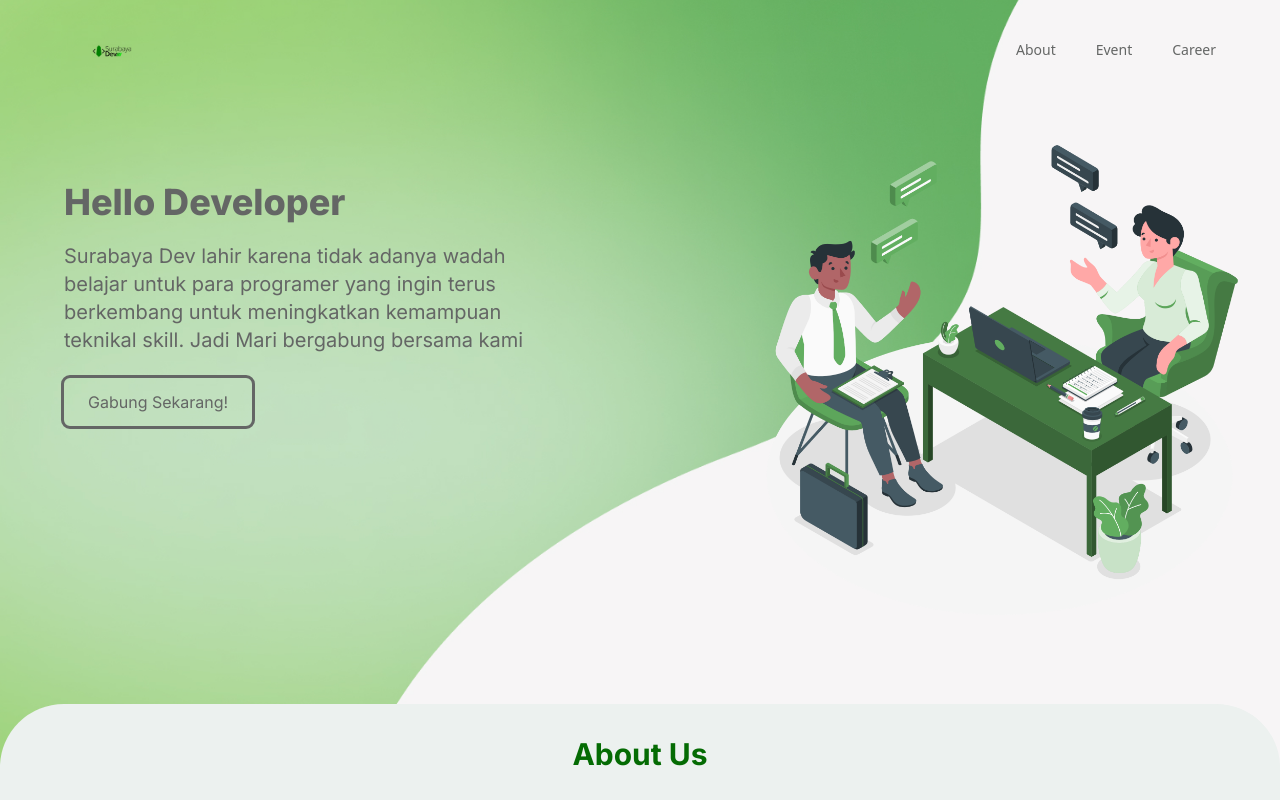
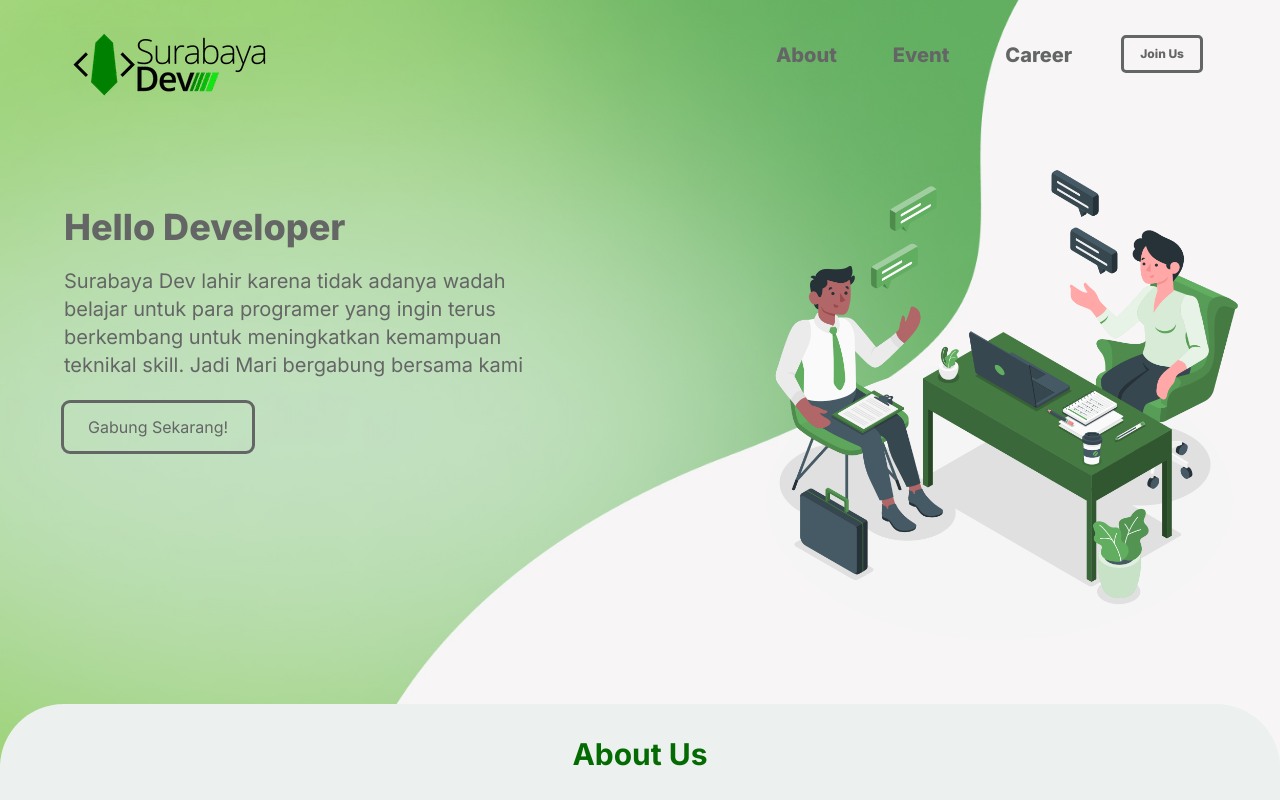
Before and after one commit to hsbysddq/surabaya-dev, a React (Create React App) app: page / in a window 1280 px wide. Shown: the top 800 px of the page. Built offline with nearby package versions, Linux system fonts and the light colour scheme.

Commit message:
Edit Homepage

```diff
--- a/src/Pages/Homepage.jsx
+++ b/src/Pages/Homepage.jsx
@@ -1,13 +1,13 @@
-// import Navbar from "../Component/Navbar"
-import Nav from "../Component/Nav"
+import Navbar from "../Component/Navbar"
+// import Nav from "../Component/Nav"
 import Hero from "../assets/hero.png"
 
 function Homepage() {
   return (
     <div className="bg-cover bg-center bg-main h-screen w-screen text-greey">
       <div className="container">
-        {/* <Navbar /> */}
-        <Nav />
+        <Navbar />
+        {/* <Nav /> */}
         <div className="grid grid-cols-9">
           <div className="w-[78%] text-lightGrey font-inter col-span-5">
             <h1 className="pt-[100px] text-4xl font-extrabold">
```
